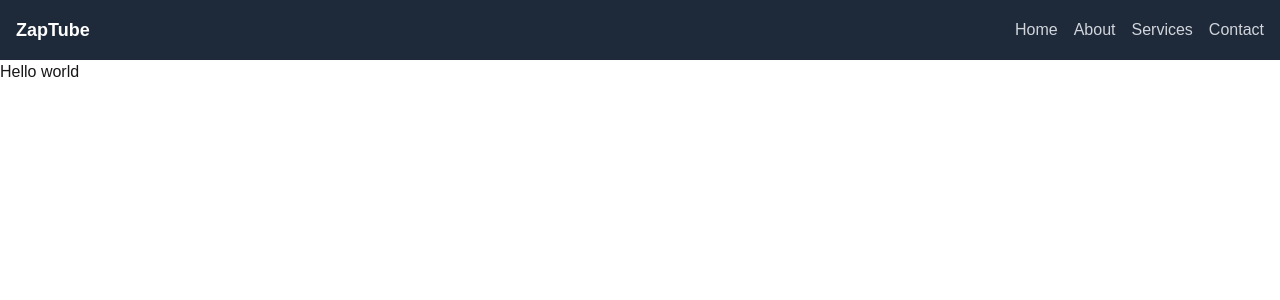
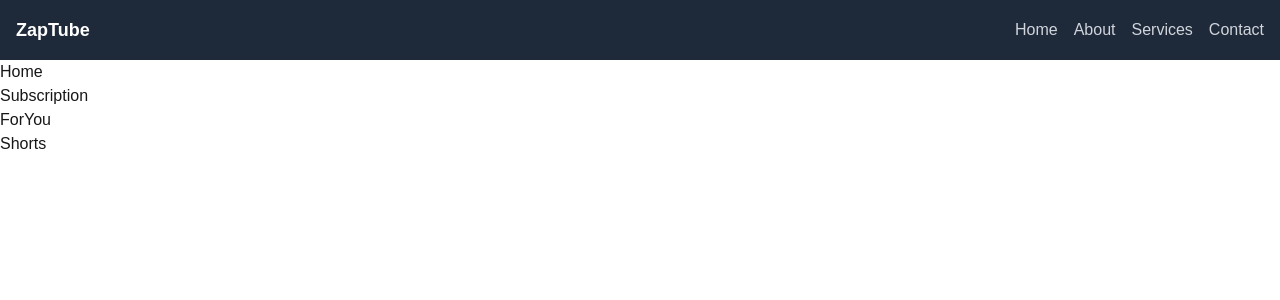
Before and after one commit to devAbdullah50/ZapTube, a Next.js app: page / in a window 1280 px wide. Shown: the top 300 px of the page. Built offline with nearby package versions, Linux system fonts and the light colour scheme.

Commit message:
Update Home component layout with navigation items

```diff
--- a/app/page.tsx
+++ b/app/page.tsx
@@ -2,6 +2,18 @@ import Image from "next/image";
 
 export default function Home() {
   return (
-    <div>Hello world</div>
+    <>
+      <section>
+        <div className="left flex">
+          <ul className="w-1/3 ">
+              <li>Home</li>
+              <li>Subscription</li>
+              <li>ForYou</li>
+              <li>Shorts</li>
+          </ul>
+        </div>
+        <div className="right"></div>
+      </section>
+    </>
   );
 }
```
